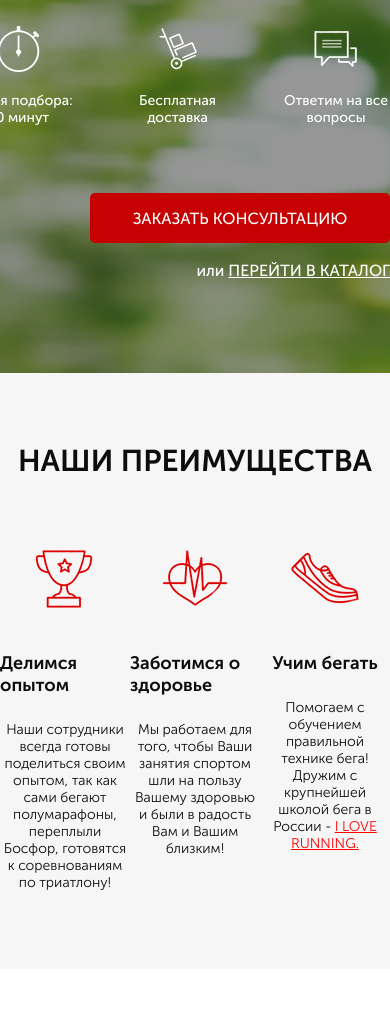
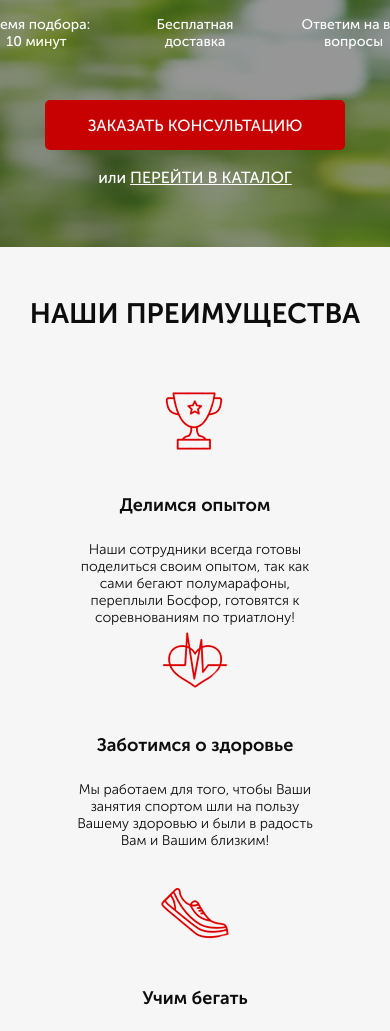
Before and after one commit to wowblvck/pulse, a website: page src/index.html in a window 390 px wide. Shown: the part 381-1412 px from the top of the page. Before the commit the page ends 1350 px from the top, so only its background shows below. Drawn offline with Linux system fonts and the light colour scheme.

Commit message:
Add adaptive media rules for width 1200px and width 992px

```diff
--- a/src/sass/_advantage.scss
+++ b/src/sass/_advantage.scss
@@ -24,6 +24,7 @@
         color: #0d0d0d;
         font-size: 18px;
         font-weight: 700;
+        text-align: center;
     }
     &__descr {
         margin-top: 25px;
--- /dev/null
+++ b/src/sass/media/_max_width_1200.scss
@@ -0,0 +1,12 @@
+@media (max-width: 1200px) {
+    .container {
+        max-width: 900px;
+    }
+    .promo {
+        min-height: 600px;
+        padding: 21px 0 60px 0;
+    }
+    .promo__wrapper {
+        margin-top: 70px;
+    }
+}
--- /dev/null
+++ b/src/sass/media/_max_width_991.scss
@@ -0,0 +1,46 @@
+@media (max-width: 991px) {
+    .container {
+        max-width: 700px;
+    }
+    .promo {
+        min-height: 550px;
+        padding: 21px 0 60px 0;
+    }
+    .header__logo > img {
+        width: 80%;
+    }
+    .promo__wrapper {
+        align-items: center;
+        margin-top: 60px;
+    }
+    .promo__header {
+        font-size: 36px;
+    }
+    .promo__subheader {
+        font-size: 18px;
+        margin-top: 10px;
+    }
+    .promo__icons {
+        margin-top: 50px;
+    }
+    .button_main {
+        margin-top: 50px;
+    }
+    .advantage {
+        min-height: 430px;
+        padding: 50px 0 50px 0;
+    }
+    .advantage__wrapper {
+        flex-wrap: wrap;
+        justify-content: space-around;
+        margin-top: 55px;
+    }
+    .advantage__item {
+        &:nth-child(3) {
+            margin-top: 30px;
+        }
+    }
+    .title {
+        font-size: 28px;
+    }
+}
--- a/src/sass/style.scss
+++ b/src/sass/style.scss
@@ -13,3 +13,5 @@
 @import 'buttons';
 @import 'advantage';
 @import 'titles';
+@import 'media/max_width_1200';
+@import 'media/max_width_991';
```
Also changed, not shown: src/css/style.min.css.
